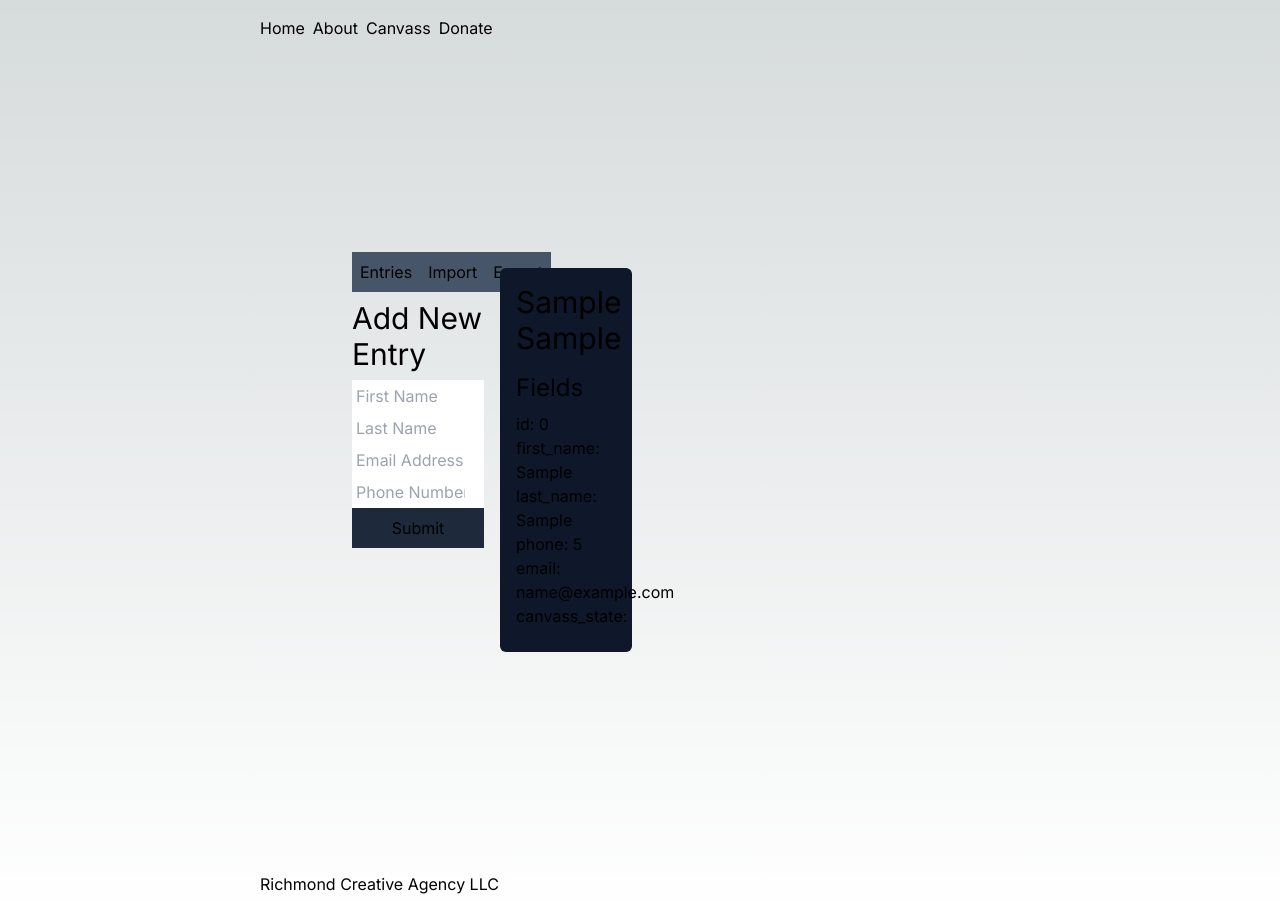
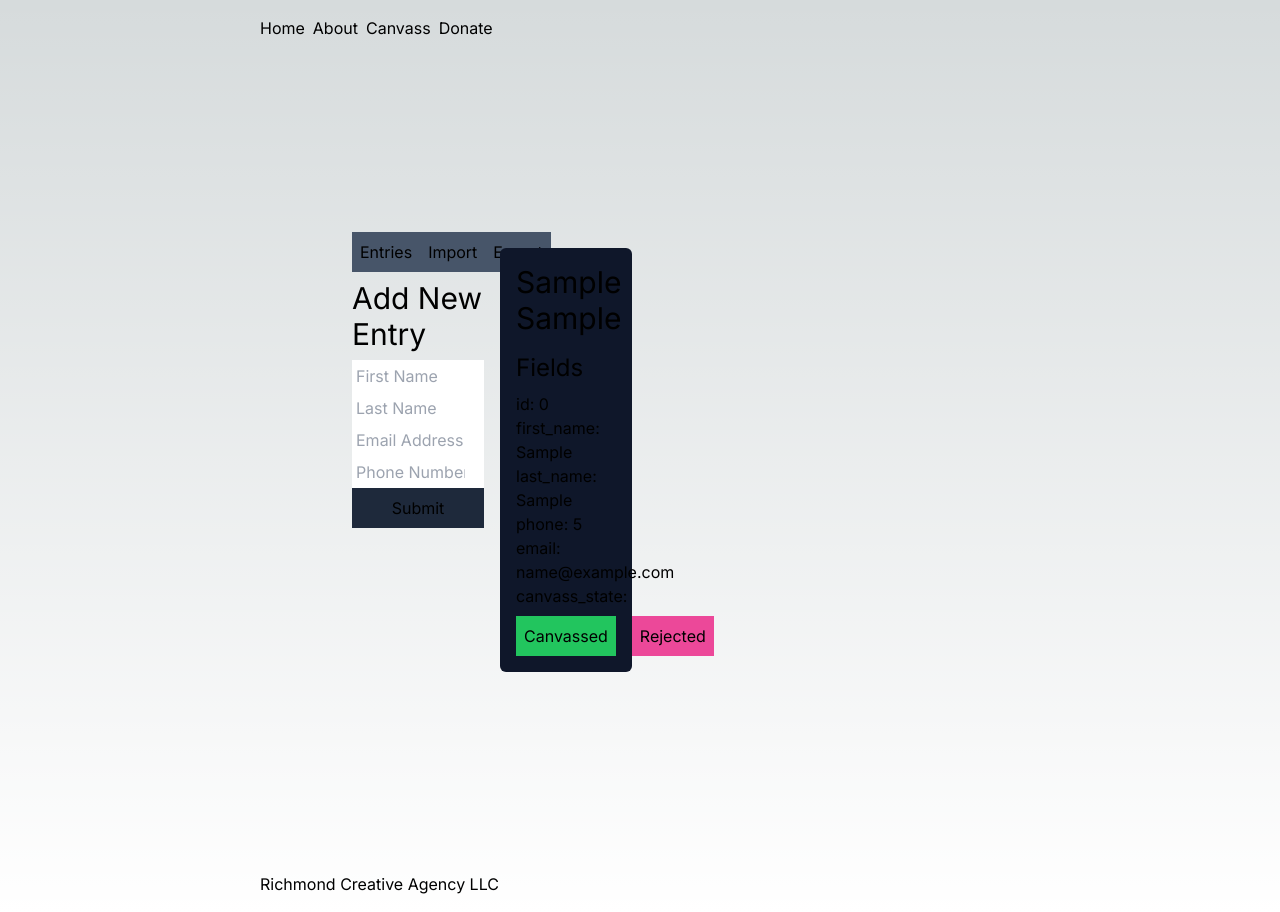
Before and after one commit to Richmond-Creative-Agency/fieldagent, a Next.js app: page /tool/canvassr in a window 1280 px wide. Both pictures are taken after typing "Sample", "Sample", "name@example.com", "5" into the empty fields and a click on the button "Submit". Built offline with nearby package versions, Linux system fonts and the light colour scheme.

Commit message:
feature: Canvassr Entry field

```diff
--- a/src/app/tool/canvassr/CanvassrEntry.jsx
+++ b/src/app/tool/canvassr/CanvassrEntry.jsx
@@ -45,6 +45,14 @@ export default function CanvassrEntry({ entry, index, setCanvassList }) {
         })}
       </div>
 
+      <div className="flex space-between gap-4">
+        <button className="p-2 bg-green-500" onClick={canvassContact}>
+          Canvassed
+        </button>
+        <button className="p-2 bg-pink-500" onClick={rejectContact}>
+          Rejected
+        </button>
+      </div>
     </div>
   );
 }
```
